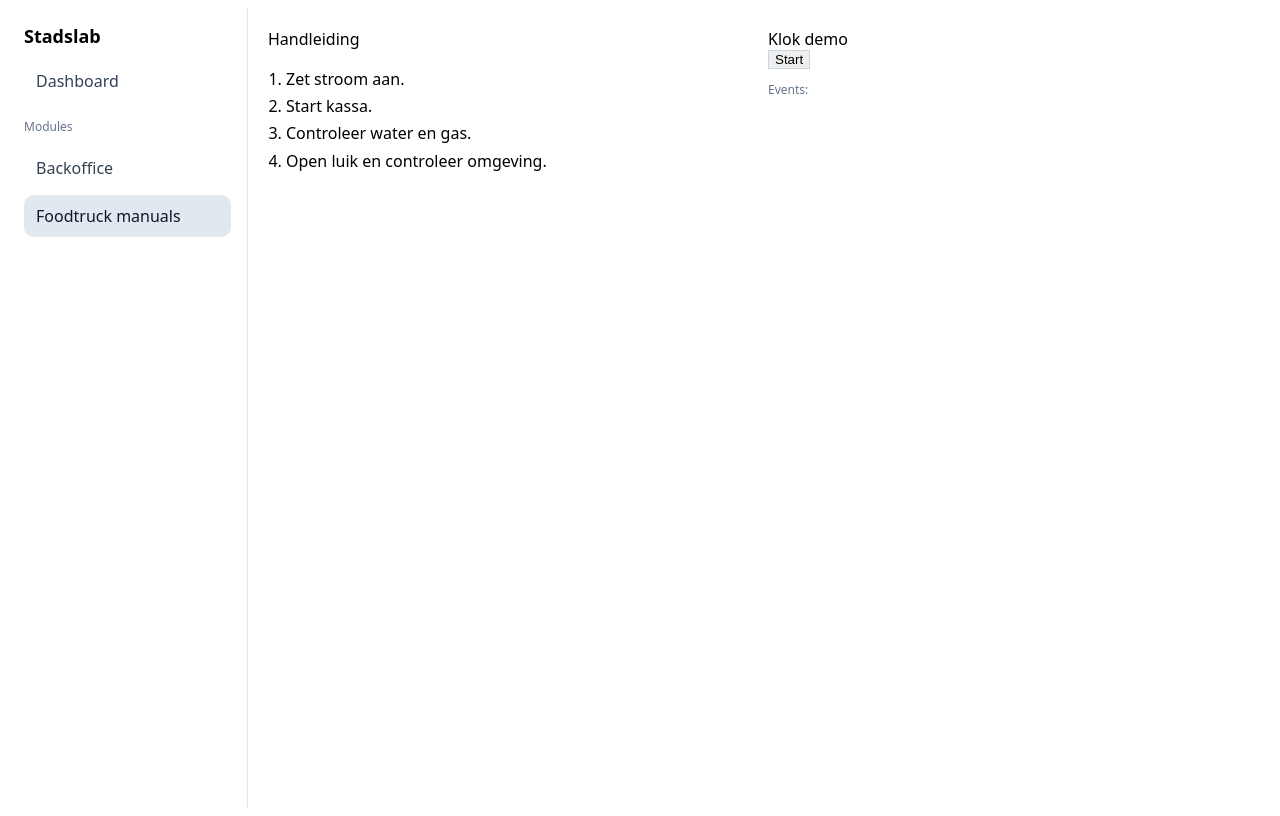
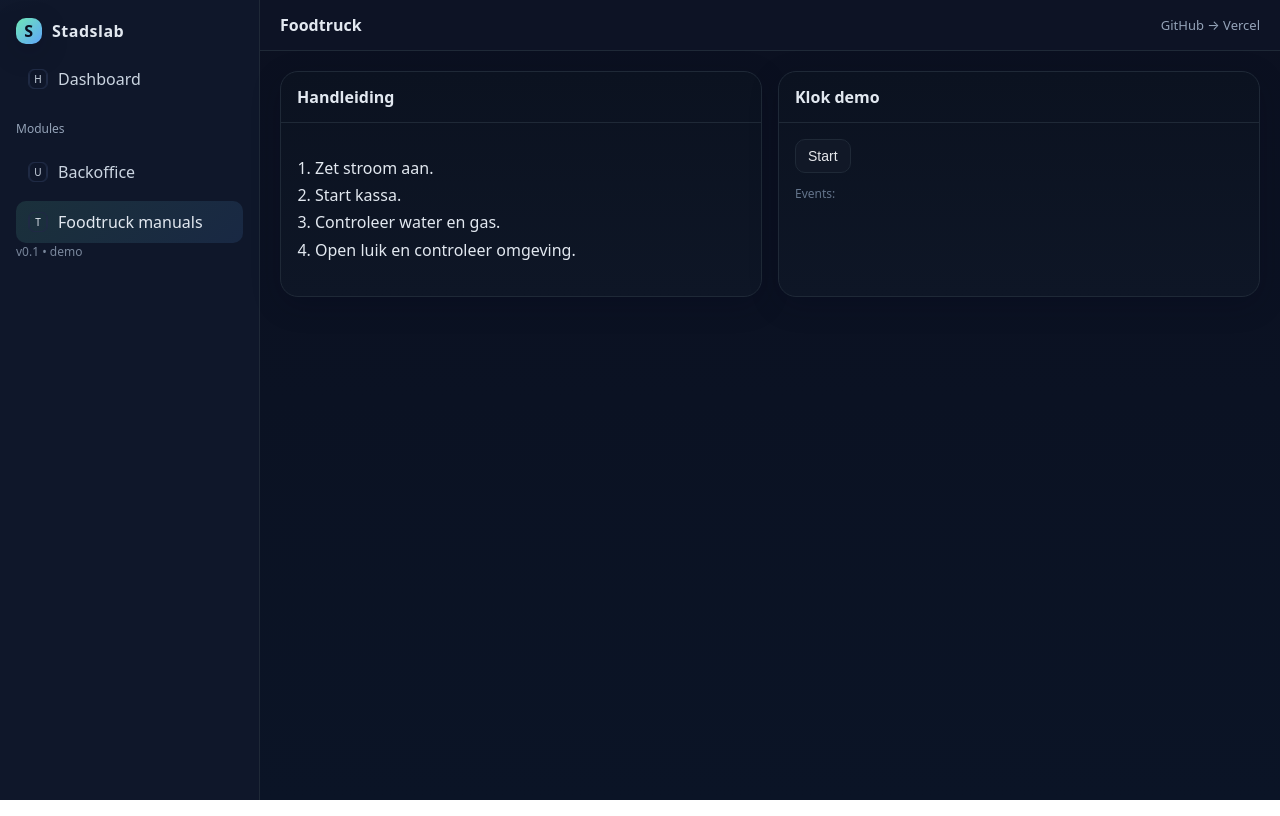
Before and after one commit to Bonswa2025/ASD, a React (Vite) app: page /foodtruck in a window 1280 px wide. Built offline with nearby package versions, Linux system fonts and the light colour scheme.

Commit message:
Add files via upload

```diff
--- a/index.html
+++ b/index.html
@@ -4,6 +4,7 @@
     <meta charset="UTF-8" />
     <meta name="viewport" content="width=device-width, initial-scale=1.0" />
     <title>Stadslab Demo</title>
+    <link rel="stylesheet" href="/src/styles.css" />
   </head>
   <body>
     <div id="root"></div>
--- a/src/components/ui/badge.jsx
+++ b/src/components/ui/badge.jsx
@@ -1,5 +1,5 @@
 import React from 'react';
 export function Badge({children, variant='secondary'}){
-  const cls = variant==='destructive' ? 'bg-red-100 text-red-700' : 'bg-slate-100 text-slate-700';
-  return <span className={`inline-flex items-center px-2 py-0.5 rounded-full text-xs border ${cls}`} style={{borderColor:'#cbd5e1'}}>{children}</span>;
+  const cls = variant==='destructive' ? 'badge destructive' : 'badge';
+  return <span className={cls}>{children}</span>;
 }
--- a/src/components/ui/button.jsx
+++ b/src/components/ui/button.jsx
@@ -1,12 +1,5 @@
 import React from 'react';
 export function Button({ children, variant='default', className='', ...rest }){
-  const base = 'inline-flex items-center justify-center px-3 py-1.5 rounded-lg text-sm';
-  const styles = {
-    default: 'bg-slate-900 text-white',
-    outline: 'bg-white border',
-    secondary: 'bg-slate-100',
-    destructive: 'bg-red-600 text-white',
-    ghost: 'bg-transparent'
-  }[variant] || '';
-  return <button className={`${base} ${styles} ${className}`} style={{border:'1px solid #cbd5e1'}} {...rest}>{children}</button>;
+  const classes = ['btn', variant==='secondary'?'secondary':'', variant==='destructive'?'destructive':''].filter(Boolean).join(' ');
+  return <button className={`${classes} ${className}`} {...rest}>{children}</button>;
 }
--- a/src/components/ui/card.jsx
+++ b/src/components/ui/card.jsx
@@ -1,13 +1,13 @@
 import React from 'react';
 export function Card({ className='', children }) {
-  return <div className={`rounded-2xl border shadow-sm bg-white ${className}`} style={{borderColor:'#e2e8f0'}}>{children}</div>;
+  return <div className={`card ${className}`}>{children}</div>;
 }
 export function CardHeader({ children, className='' }){
-  return <div className={`p-4 border-b ${className}`} style={{borderColor:'#e2e8f0'}}>{children}</div>;
+  return <div className={`card-header ${className}`}>{children}</div>;
 }
 export function CardTitle({ children, className='' }){
   return <div className={`font-semibold ${className}`}>{children}</div>;
 }
 export function CardContent({ children, className='' }){
-  return <div className={`p-4 ${className}`}>{children}</div>;
+  return <div className={`card-content ${className}`}>{children}</div>;
 }
--- a/src/components/ui/input.jsx
+++ b/src/components/ui/input.jsx
@@ -1,4 +1,4 @@
 import React from 'react';
 export function Input(props){
-  return <input {...props} className={`border rounded-lg px-3 py-2 text-sm w-full ${props.className||''}`} style={{borderColor:'#cbd5e1'}} />;
+  return <input {...props} className={`input ${props.className||''}`} />;
 }
--- a/src/components/ui/textarea.jsx
+++ b/src/components/ui/textarea.jsx
@@ -1,4 +1,4 @@
 import React from 'react';
 export function Textarea({className='', ...rest}){
-  return <textarea {...rest} className={`border rounded-lg px-3 py-2 text-sm w-full ${className}`} style={{borderColor:'#cbd5e1'}} />;
+  return <textarea {...rest} className={`textarea ${className}`} />;
 }
--- a/src/layout/MainLayout.jsx
+++ b/src/layout/MainLayout.jsx
@@ -1,33 +1,43 @@
 import React from 'react';
-import { NavLink, Outlet } from 'react-router-dom';
+import { NavLink, Outlet, useLocation } from 'react-router-dom';
+import { Home, Users2, Truck, Settings } from 'lucide-react';
 
-const linkStyle = ({ isActive }) => ({
-  display: 'flex',
-  alignItems: 'center',
-  gap: '10px',
-  padding: '10px 12px',
-  borderRadius: '10px',
-  textDecoration: 'none',
-  color: isActive ? '#0f172a' : '#334155',
-  background: isActive ? '#e2e8f0' : 'transparent',
-  fontWeight: 500
-});
-
+const linkClass = ({ isActive }) => 'menu-link' + (isActive ? ' active' : '');
 export default function Layout(){
+  const { pathname } = useLocation();
+  const label = pathname==='/backoffice' ? 'Backoffice' : pathname==='/foodtruck' ? 'Foodtruck' : 'Dashboard';
   return (
-    <div style={{display:'grid', gridTemplateColumns:'240px 1fr', minHeight:'100vh', fontFamily:'ui-sans-serif, system-ui'}}>
-      <aside style={{borderRight:'1px solid #e2e8f0', background:'#fff', padding:'16px'}}>
-        <div style={{fontSize:18, fontWeight:700, marginBottom:12}}>Stadslab</div>
-        <nav style={{display:'grid', gap:6}}>
-          <NavLink style={linkStyle} to="/">Dashboard</NavLink>
-          <div style={{fontSize:12, color:'#64748b', margin:'10px 0 6px'}}>Modules</div>
-          <NavLink style={linkStyle} to="/backoffice">Backoffice</NavLink>
-          <NavLink style={linkStyle} to="/foodtruck">Foodtruck manuals</NavLink>
+    <div style={{display:'grid', gridTemplateColumns:'260px 1fr', minHeight:'100vh'}}>
+      <aside className="sidebar" style={{padding:'18px 16px'}}>
+        <div className="brand" style={{marginBottom:14}}>
+          <div className="brand-badge">S</div>
+          <div>Stadslab</div>
+        </div>
+        <nav className="menu" style={{display:'grid', gap:8}}>
+          <NavLink to="/" className={({isActive})=> isActive ? 'active' : ''} >
+            <span className="icon"><Home /></span> Dashboard
+          </NavLink>
+          <div style={{fontSize:12, color:'#94a3b8', margin:'12px 0 6px'}}>Modules</div>
+          <NavLink to="/backoffice" className={({isActive})=> isActive ? 'active' : ''} >
+            <span className="icon"><Users2 /></span> Backoffice
+          </NavLink>
+          <NavLink to="/foodtruck" className={({isActive})=> isActive ? 'active' : ''} >
+            <span className="icon"><Truck /></span> Foodtruck manuals
+          </NavLink>
         </nav>
+        <div style={{marginTop:'auto', opacity:.8, fontSize:12, color:'#94a3b8'}}>v0.1 • demo</div>
       </aside>
-      <main style={{padding:'20px'}}>
-        <Outlet />
-      </main>
+      <section>
+        <div className="topbar">
+          <div className="container" style={{display:'flex', alignItems:'center', justifyContent:'space-between'}}>
+            <div style={{fontWeight:600}}>{label}</div>
+            <div style={{fontSize:13, color:'#94a3b8'}}>GitHub → Vercel</div>
+          </div>
+        </div>
+        <main className="container" style={{padding:'20px'}}>
+          <Outlet />
+        </main>
+      </section>
     </div>
   )
 }
--- a/src/lucide-react.js
+++ b/src/lucide-react.js
@@ -1,11 +1,15 @@
 import React from 'react';
-const make = (name) => (props) => <span aria-label={name} style={{display:'inline-flex',width:18,height:18,border:'1px solid #cbd5e1',borderRadius:4,alignItems:'center',justifyContent:'center',fontSize:10,marginRight:6}}>{name[0]}</span>;
-export const Printer = make('Printer');
-export const RotateCcw = make('RotateCcw');
-export const Flag = make('Flag');
-export const QrCode = make('QrCode');
-export const Plus = make('Plus');
-export const Trash2 = make('Trash2');
-export const Save = make('Save');
-export const Download = make('Download');
+const Box = (name) => (props) => <span className="icon" aria-label={name} {...props}>{name[0]}</span>;
+export const Home = Box('Home');
+export const Users2 = Box('Users');
+export const Truck = Box('Truck');
+export const Settings = Box('Settings');
+export const Printer = Box('Printer');
+export const RotateCcw = Box('RotateCcw');
+export const Flag = Box('Flag');
+export const QrCode = Box('QrCode');
+export const Plus = Box('Plus');
+export const Trash2 = Box('Trash2');
+export const Save = Box('Save');
+export const Download = Box('Download');
 export default {};
--- a/src/modules/dashboard.jsx
+++ b/src/modules/dashboard.jsx
@@ -1,14 +1,31 @@
 import React from 'react';
 import { Card, CardHeader, CardTitle, CardContent } from '@/components/ui/card';
+
+function Kpi({label, value, hint}){
+  return (
+    <div className="card" style={{padding:'16px'}}>
+      <div style={{fontSize:12, color:'#94a3b8'}}>{label}</div>
+      <div style={{fontSize:28, fontWeight:700, marginTop:6}}>{value}</div>
+      {hint && <div style={{fontSize:12, color:'#94a3b8', marginTop:6}}>{hint}</div>}
+    </div>
+  )
+}
 
 export default function Dashboard(){
   return (
     <div style={{display:'grid', gap:16}}>
+      <div style={{display:'grid', gridTemplateColumns:'repeat(4, 1fr)', gap:16}}>
+        <Kpi label="Actieve medewerkers" value="12" hint="+2 deze week" />
+        <Kpi label="Shifts deze week" value="34" hint="3 openstaande" />
+        <Kpi label="Foodtruck events" value="7" hint="2 gepland" />
+        <Kpi label="Te doen" value="5" hint="Backoffice" />
+      </div>
+
       <Card>
         <CardHeader><CardTitle>Welkom 👋</CardTitle></CardHeader>
         <CardContent>
           <p>Gebruik het menu links om naar <strong>Backoffice</strong> of <strong>Foodtruck manuals</strong> te gaan.</p>
-          <p>Je kunt deze pagina later vervangen door KPI's, statussen of een overzicht van acties.</p>
+          <p style={{color:'#94a3b8'}}>Deze demo is geschikt voor GitHub → Vercel. Vervang later de demo bestanden met jouw echte code.</p>
         </CardContent>
       </Card>
     </div>
--- /dev/null
+++ b/src/styles.css
@@ -0,0 +1,70 @@
+:root{
+  --bg: #0b1020;
+  --panel: #0f172a;
+  --muted: #94a3b8;
+  --text: #e2e8f0;
+  --brand: #6ee7b7; /* mint */
+  --brand-2: #60a5fa; /* blue */
+  --border: #1f2937;
+  --card: #0b1220;
+  --card-2: #0e1626;
+  --shadow: 0 8px 30px rgba(2,6,23,.2);
+}
+
+*{box-sizing:border-box}
+html, body, #root{height:100%}
+body{margin:0; background: linear-gradient(180deg, #0b1020 0%, #0b1426 100%); color:var(--text); font-family: ui-sans-serif, system-ui, -apple-system, Segoe UI, Roboto, Helvetica, Arial;}
+
+a{color:inherit}
+hr{border-color:var(--border)}
+
+.container{max-width:1100px;margin:0 auto}
+
+.sidebar{
+  background: radial-gradient(1200px 600px at -200px -200px, rgba(96,165,250,.15), transparent 40%), var(--panel);
+  border-right:1px solid var(--border);
+}
+.brand{
+  display:flex; align-items:center; gap:10px; font-weight:800; letter-spacing:.5px;
+}
+.brand-badge{
+  width:26px; height:26px; border-radius:10px;
+  background: linear-gradient(135deg, var(--brand), var(--brand-2));
+  display:flex; align-items:center; justify-content:center; color:#0b1020; font-weight:900;
+  box-shadow: var(--shadow);
+}
+
+.menu a{
+  display:flex; align-items:center; gap:10px; padding:10px 12px; border-radius:10px; text-decoration:none; color:#cbd5e1;
+  transition: background .18s ease, transform .08s ease;
+}
+.menu a:hover{ background:#141c2f }
+.menu a.active{ background: linear-gradient(135deg, rgba(110,231,183,.12), rgba(96,165,250,.12)); color:#e2e8f0; }
+.menu a span.icon{ display:inline-flex; width:20px; height:20px; align-items:center; justify-content:center; border:1px solid #1f2a44; border-radius:6px; font-size:10px; }
+
+.topbar{
+  position:sticky; top:0; z-index:5; padding:14px 20px; background: rgba(15,23,42,.6); backdrop-filter: blur(10px);
+  border-bottom:1px solid var(--border);
+}
+
+.card{
+  background: linear-gradient(180deg, var(--card) 0%, var(--card-2) 100%);
+  border:1px solid var(--border); border-radius:18px; box-shadow: var(--shadow);
+}
+.card-header{ padding:14px 16px; border-bottom:1px solid var(--border); font-weight:600; }
+.card-content{ padding:16px; }
+
+.btn{ display:inline-flex; align-items:center; justify-content:center; gap:8px; padding:8px 12px; border-radius:10px; font-size:14px; border:1px solid var(--border); background:#111827; color:#e5e7eb; }
+.btn:hover{ filter:brightness(1.1) }
+.btn.secondary{ background:#0b1220 }
+.btn.destructive{ background:#7f1d1d }
+
+.input, .textarea{
+  width:100%; background:#0b1220; color:var(--text); border:1px solid var(--border); border-radius:10px; padding:10px 12px; font-size:14px;
+}
+.badge{ display:inline-flex; align-items:center; padding:2px 8px; border:1px solid var(--border); border-radius:999px; font-size:12px; color:#a3e635; background:#0b2212; }
+.badge.destructive{ color:#fca5a5; background:#2a0b0b; }
+
+.table{ width:100%; border-collapse:collapse; }
+.table th, .table td{ text-align:left; padding:10px 8px; border-top:1px solid var(--border); }
+.table thead th{ font-weight:600; color:#cbd5e1 }
```
Also changed, not shown: 1 other file (tests, documents, lock files or other folders).
